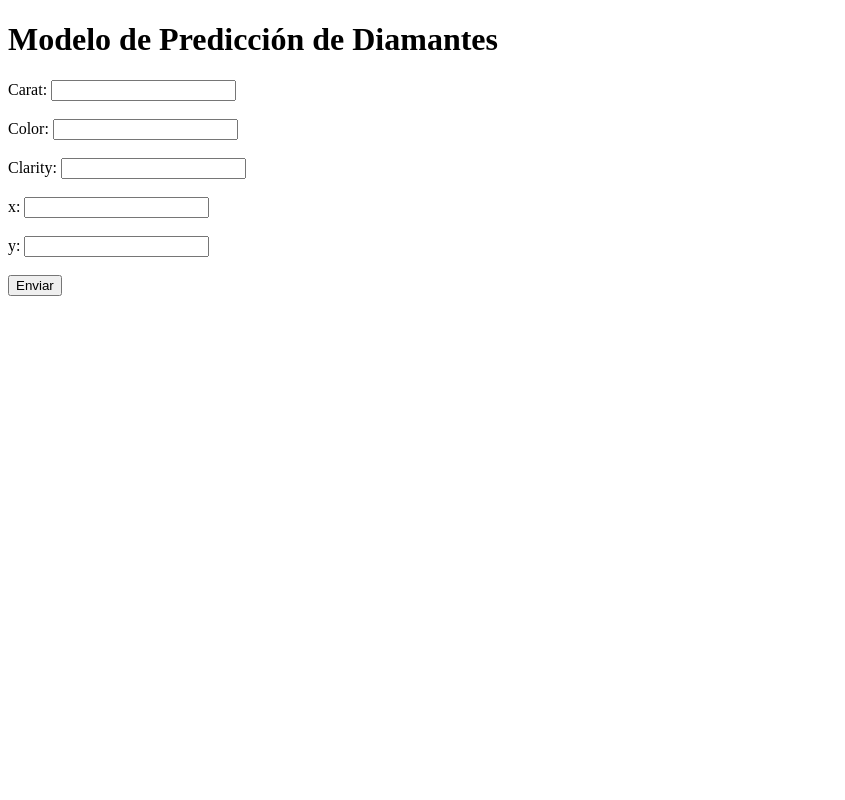
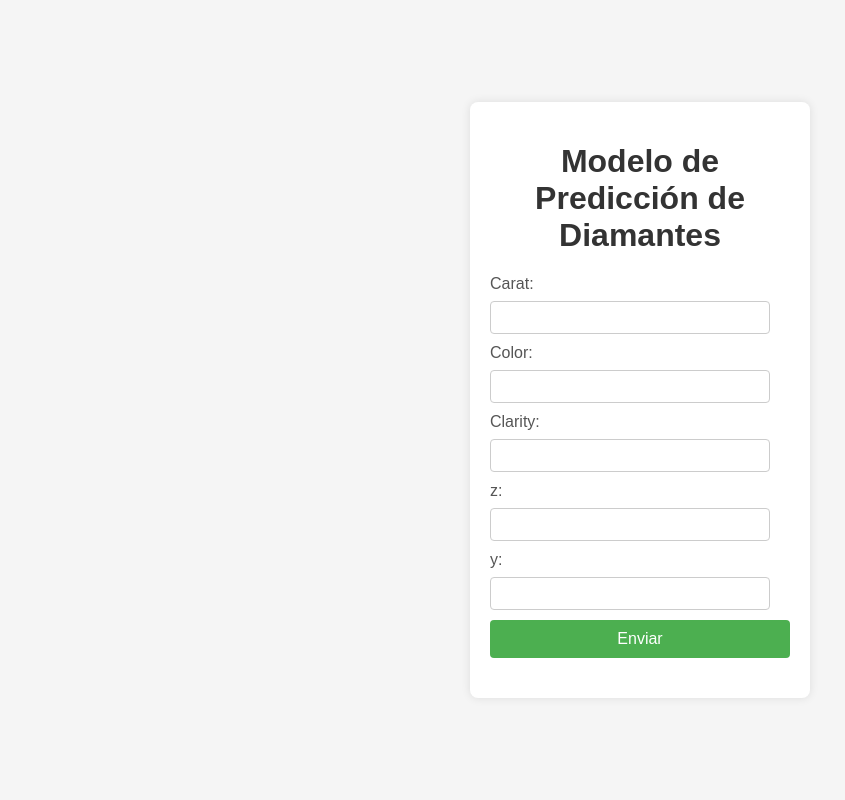
Before and after one commit to Jaime0Ivan/flask1, a Flask app: page / in a window 1280 px wide. Shown: the whole page, without its empty margins (0-845 px from the left). Run offline with Flask 3, Linux system fonts and the light colour scheme; parts of the project's set-up code (start-up, migrations or seed data) failed here and were passed over.

Commit message:
subida de modelo con regresion v2

```diff
--- a/templates/formulario.html
+++ b/templates/formulario.html
@@ -2,6 +2,61 @@
 <html>
 <head>
     <title>Modelo de Predicción de Diamantes</title>
+    <style>
+        body {
+            font-family: Arial, sans-serif;
+            background-color: #f5f5f5;
+            margin: 0;
+            padding: 0;
+            display: flex;
+            justify-content: center;
+            align-items: center;
+            height: 100vh;
+        }
+        .container {
+            background-color: #fff;
+            padding: 20px;
+            border-radius: 8px;
+            box-shadow: 0 0 10px rgba(0, 0, 0, 0.1);
+            width: 300px;
+        }
+        h1 {
+            text-align: center;
+            color: #333;
+        }
+        label {
+            display: block;
+            margin-bottom: 8px;
+            color: #555;
+        }
+        input[type="text"] {
+            width: calc(100% - 20px);
+            padding: 8px;
+            margin-bottom: 10px;
+            border: 1px solid #ccc;
+            border-radius: 4px;
+            box-sizing: border-box;
+        }
+        input[type="submit"] {
+            width: 100%;
+            background-color: #4CAF50;
+            color: white;
+            padding: 10px;
+            border: none;
+            border-radius: 4px;
+            cursor: pointer;
+            font-size: 16px;
+        }
+        input[type="submit"]:hover {
+            background-color: #45a049;
+        }
+        #resultado {
+            margin-top: 20px;
+            text-align: center;
+            font-weight: bold;
+            color: #333;
+        }
+    </style>
     <script>
         function predecirDiamante(event) {
             event.preventDefault();
@@ -34,21 +89,22 @@
     </script>
 </head>
 <body>
+    <div class="container">
         <h1>Modelo de Predicción de Diamantes</h1>
         <form id="formulario" onsubmit="predecirDiamante(event)">
             <label for="carat">Carat:</label>
-        <input type="text" id="carat" name="carat"><br><br>
+            <input type="text" id="carat" name="carat">
             <label for="color">Color:</label>
-        <input type="text" id="color" name="color"><br><br>
+            <input type="text" id="color" name="color">
             <label for="clarity">Clarity:</label>
-        <input type="text" id="clarity" name="clarity"><br><br>
-        <label for="x">x:</label>
-        <input type="text" id="x" name="x"><br><br>
+            <input type="text" id="clarity" name="clarity">
+            <label for="x">z:</label>
+            <input type="text" id="z" name="z">
             <label for="y">y:</label>
-        <input type="text" id="y" name="y"><br><br>
+            <input type="text" id="y" name="y">
             <input type="submit" value="Enviar">
         </form>
-
         <p id="resultado"></p>
+    </div>
 </body>
 </html>
```
Lines whose indentation alone changed are shown as unchanged.
